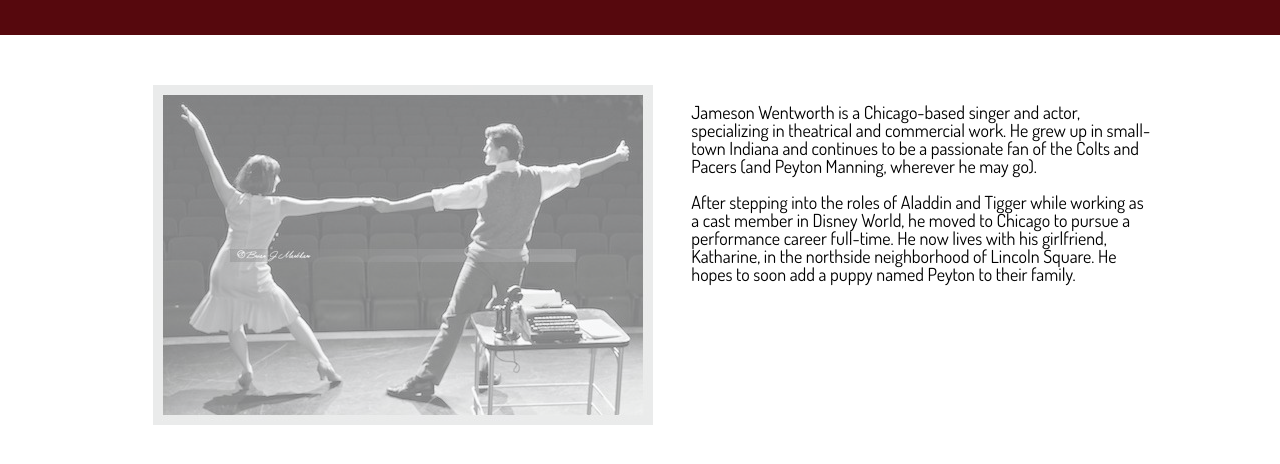
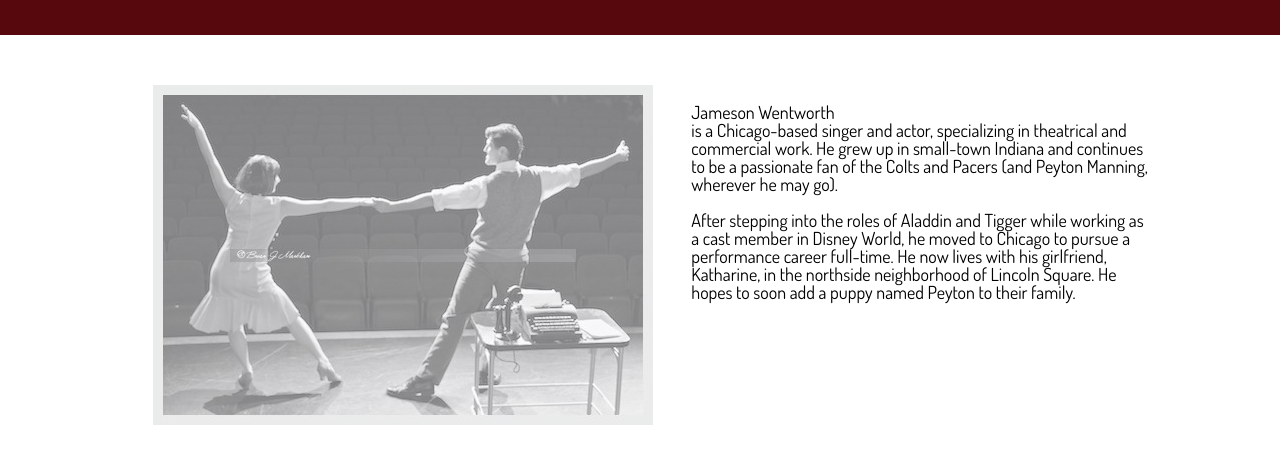
Before and after one commit to LittleGypsy/Jameson-s-Website, a plain HTML site: page about-me.html in a window 1280 px wide. Shown: the part 50-514 px from the top of the page. Drawn offline with Linux system fonts and the light colour scheme.

Commit message:
Jameson's Name Style Changed
Changed the span surrounding jameson’s name in About Me to be an hr

```diff
--- a/about-me.html
+++ b/about-me.html
@@ -39,7 +39,7 @@
 			<img src="millie.jpg" alt="Jimmy in Thoroughly Modern Millie">
 		</section>
 		<article>
-			<p><br/><span id="standout">Jameson Wentworth</span> is a Chicago-based singer and actor, specializing in theatrical and commercial work. He grew up in small-town Indiana and continues to be a passionate fan of the Colts and Pacers (and Peyton Manning, wherever he may go).
+			<p><br/><h2 id="standout">Jameson Wentworth</h2> is a Chicago-based singer and actor, specializing in theatrical and commercial work. He grew up in small-town Indiana and continues to be a passionate fan of the Colts and Pacers (and Peyton Manning, wherever he may go).
 			<br/><br/>After stepping into the roles of Aladdin and Tigger while working as a cast member in Disney World, he moved to Chicago to pursue a performance career full-time. He now lives with his girlfriend, Katharine, in the northside neighborhood of Lincoln Square. He hopes to soon add a puppy named Peyton to their family.</p>
 		</article>
 
```
